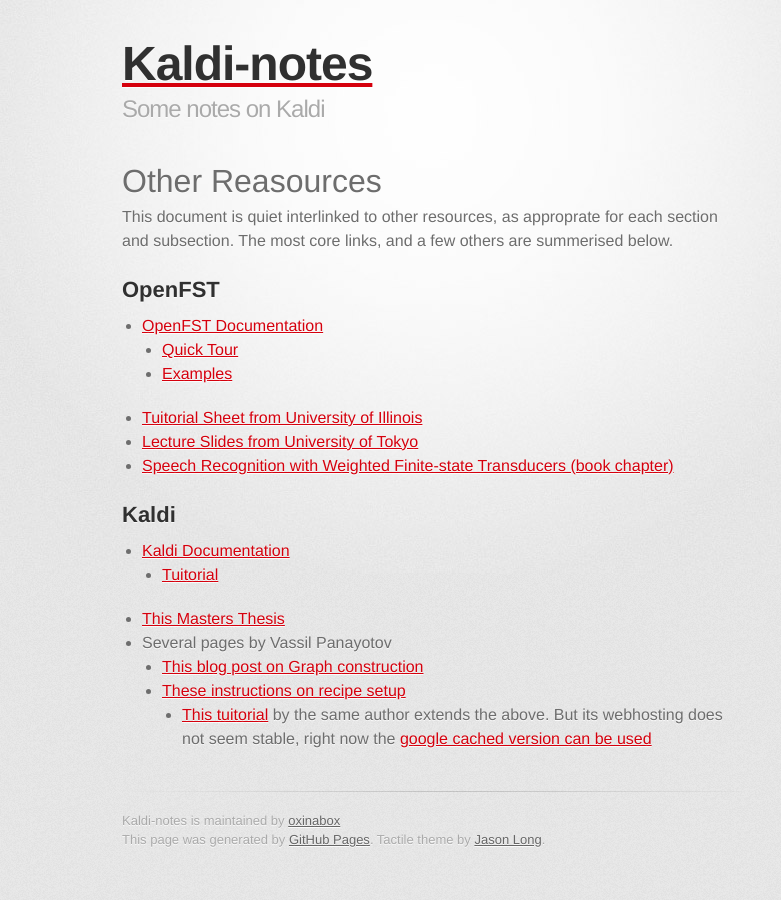
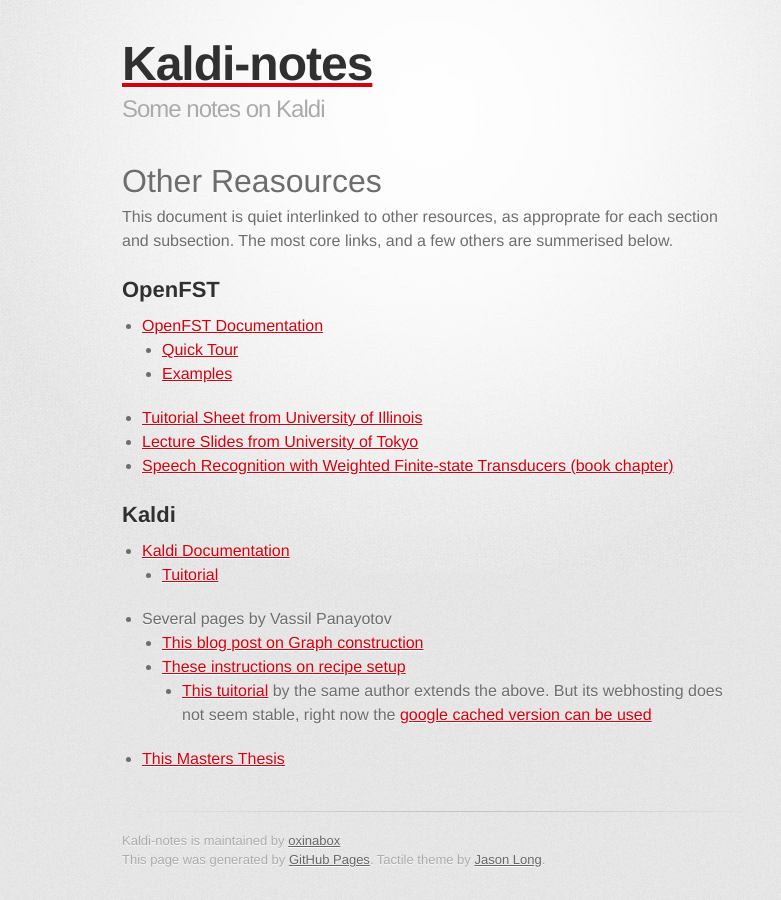
Before and after one commit to oxinabox/Kaldi-Notes, a Jekyll site: the page built from resources.md, in a window 1280 px wide. Shown: the whole page, without its empty margins (208-989 px from the left). Built offline with Jekyll 4.4.1, drawn with Linux system fonts in a browser that asks for light colours; some web fonts are replaced; Markdown is read by kramdown in place of the engine named in the settings.

Commit message:
=quick submission.

```diff
--- a/resources.md
+++ b/resources.md
@@ -21,8 +21,9 @@
 
  - [Kaldi Documentation](http://kaldi.sourceforge.net/)
     - [Tuitorial](http://kaldi.sourceforge.net/tutorial.html)
- - [This Masters Thesis](https://github.com/oplatek/kaldi-thesis/blob/master/text/tags/oplatek_thesis013.pdf?raw=true)
  - Several pages by Vassil Panayotov
     - [This blog post on Graph construction](http://vpanayotov.blogspot.com.au/2012/06/kaldi-decoding-graph-construction.html)
     - [These instructions on recipe setup](http://vpanayotov.blogspot.com.au/2012/02/poor-mans-kaldi-recipe-setup.html)
         - [This tuitorial](http://analytcz.com/kaldi-hybrid-mlphmm-asr-2/) by the same author extends the above. But its webhosting does not seem stable, right now the [google cached version can be used](http://webcache.googleusercontent.com/search?q=cache:z-MGlCv917sJ:analytcz.com/kaldi-hybrid-mlphmm-asr-2/)
+
+ - [This Masters Thesis](https://github.com/oplatek/kaldi-thesis/blob/master/text/tags/oplatek_thesis013.pdf?raw=true)
```
